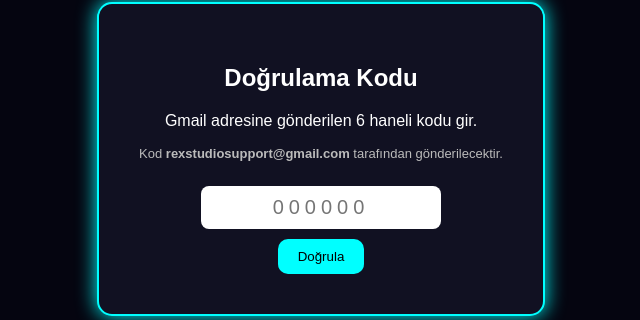
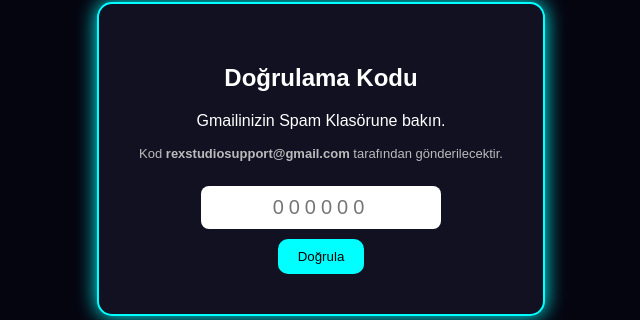
Before and after one commit to UzmanReX/ReXStudio, a Flask app: page /dogrula in a window 1280 px wide. Shown: the part 241-561 px from the top of the page, without its empty margins (319-959 px from the left). Run offline with Flask 3, Linux system fonts and the light colour scheme; the visitor is signed in with stand-in values (Sample User, id 1).

Commit message:
Update verify.html

```diff
--- a/templates/verify.html
+++ b/templates/verify.html
@@ -100,7 +100,7 @@ button{
 {% if not registered %}
 
 <p>
-Gmail adresine gönderilen 6 haneli kodu gir.
+Gmailinizin Spam Klasörune bakın.
 </p>
 
 <p class="info">
```
